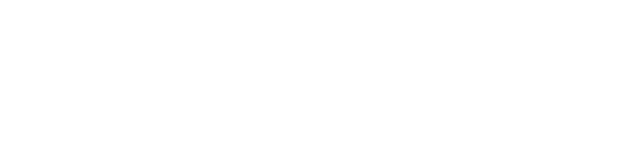
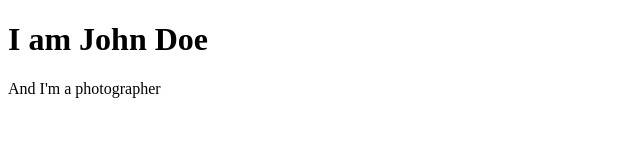
Before and after one commit to rashadulalam/how-to-make-hero-image, a plain HTML site: page index.html in a window 1280 px wide. Shown: the whole page, without its empty margins (0-640 px from the left). Drawn offline with Linux system fonts and the light colour scheme.

Commit message:
Html Markup

```diff
--- a/index.html
+++ b/index.html
@@ -7,6 +7,11 @@
     <title>how to make hero image</title>
 </head>
 <body>
-
+    <div class="hero-image">
+        <div class="hero-text">
+            <h1>I am John Doe</h1>
+            <p>And I'm a photographer</p>
+        </div>
+    </div>
 </body>
 </html>
```
